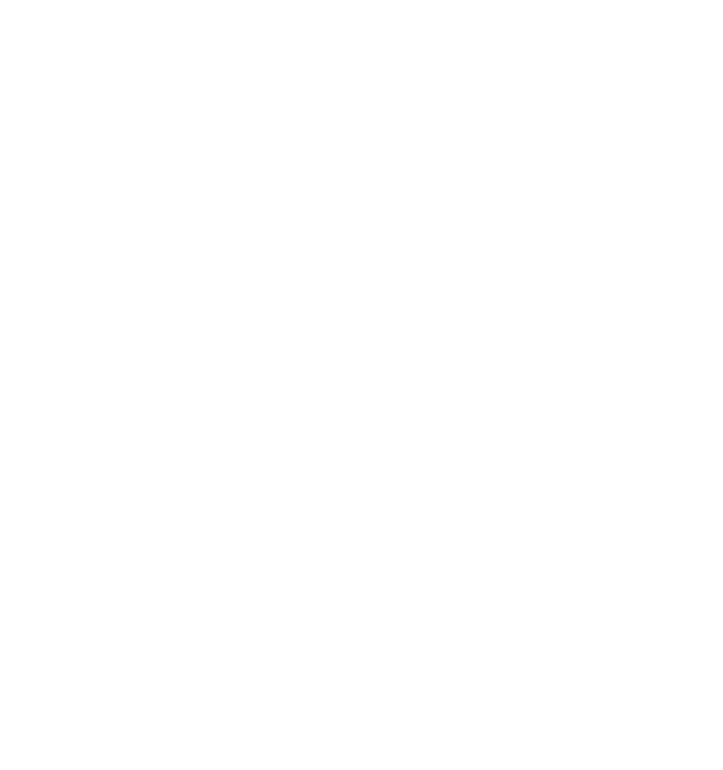
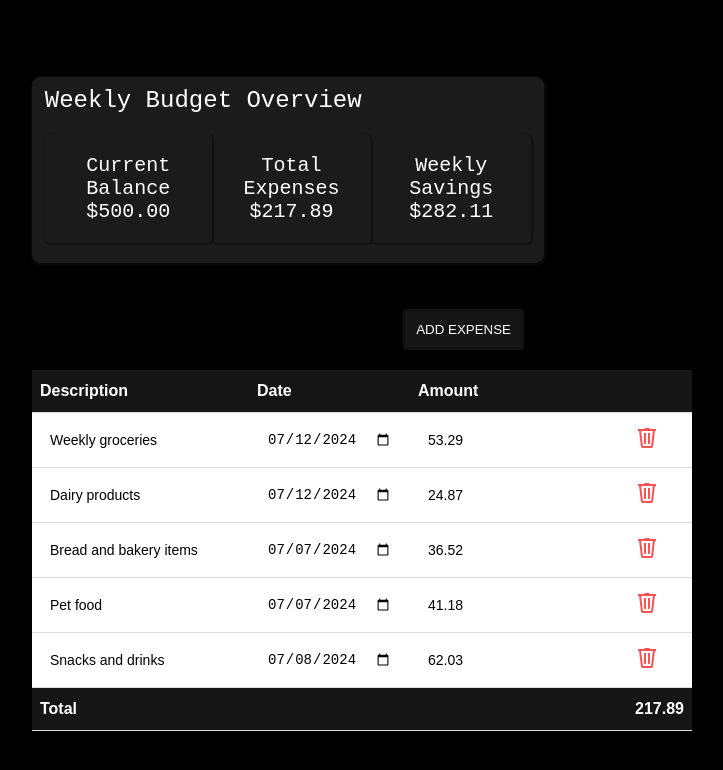
Before and after one commit to Gitbub222/budget-app, a Gatsby site: page / in a window 1280 px wide. Shown: the whole page, without its empty margins (352-1075 px from the left). Built offline with nearby package versions, Linux system fonts and the light colour scheme; Gatsby itself is replaced by a stand-in of ours.

Commit message:
Budget table, prod build

```diff
--- a/package.json
+++ b/package.json
@@ -18,11 +18,13 @@
   "dependencies": {
     "gatsby": "^5.13.5",
     "react": "^18.2.0",
+    "react-beautiful-dnd": "^13.1.1",
     "react-dom": "^18.2.0"
   },
   "devDependencies": {
     "@types/node": "^20.11.19",
     "@types/react": "^18.2.55",
+    "@types/react-beautiful-dnd": "^13.1.8",
     "@types/react-dom": "^18.2.19",
     "typescript": "^5.3.3"
   }
--- /dev/null
+++ b/src/components/budgetoverview.tsx
@@ -0,0 +1,37 @@
+import * as React from 'react'
+import "../styles/budget-overview.css"
+
+const BudgetOverview = ({ totalExpenses }: any) => {
+    const balance = 500;
+    const [savings, SetSavings] = React.useState(balance - totalExpenses)
+
+    React.useEffect(() => {
+        SetSavings(balance - totalExpenses)
+    },
+        [totalExpenses]
+    )
+
+    return (
+        <div className='overview-container'>
+            <div className='title'>
+                <span>Weekly Budget Overview</span>
+            </div>
+            <div className='outer-box'>
+                <div className='box1'>
+                    <span>Current Balance</span>
+                    <span>{`$${balance.toFixed(2)}`}</span>
+                </div>
+                <div className='box2'>
+                    <span>Total Expenses</span>
+                    <span>{`$${totalExpenses.toFixed(2)}`}</span>
+                </div>
+                <div className='box3'>
+                    <span>Weekly Savings</span>
+                    <span>{`$${savings.toFixed(2)}`}</span>
+                </div>
+            </div>
+        </div>
+    )
+}
+
+export default BudgetOverview
--- /dev/null
+++ b/src/components/expensetable.tsx
@@ -0,0 +1,74 @@
+import * as React from 'react';
+import { useState } from "react";
+import { EXPENSE, EXPENSE_FIELD } from '../types/types';
+import { IsDue } from "../helpers/finance";
+
+import '../styles/main.css';
+import '../styles/expense-table.css'
+
+import bin from '../images/bin.png';
+
+const ExpenseTable: React.FC<{
+    setExpenses: React.Dispatch<React.SetStateAction<EXPENSE[]>>;
+    expenses: EXPENSE[];
+    handleChange: (index: number, field: string, value: any) => void;
+    totalExpenses: number;
+}> = ({ setExpenses, expenses, handleChange, totalExpenses }) => {
+
+    const minDate = new Date().toISOString().slice(0, 10)
+
+    const handleDelete = (index: number) => {
+        setExpenses(prevExpenses => prevExpenses.filter((_, i) => i !== index));
+      };
+
+    return (
+        <div className="weekly-table">
+            <button className='add-expense' onClick={() => {
+                const temp = [...expenses]
+                temp.push({ description: "", date: minDate, amount: 0 })
+                setExpenses(temp)
+            }}>ADD EXPENSE</button>
+            <table>
+                <thead>
+                    <tr>
+                        <th>Description</th>
+                        <th>Date</th>
+                        <th>Amount</th>
+                        <th></th>
+                    </tr>
+                </thead>
+                <tbody>
+                    {
+                        expenses.map((expense, index) => (
+                            <tr key={index}>
+                                <td><input type="text" value={expense.description}
+                                    onChange={(e) => handleChange(index, EXPENSE_FIELD.DESCRIPTION, e.target.value)} /></td>
+                                <td><input type="date" value={expense.date} min={minDate}
+                                    onChange={(e) => handleChange(index, EXPENSE_FIELD.DATE, e.target.value)} /></td>
+                                <td><input type="number" value={expense.amount}
+                                    onChange={(e) => handleChange(index, EXPENSE_FIELD.AMOUNT, e.target.value)} /></td>
+                                <td onClick={() => {
+                                    handleDelete(index)
+                                }}><img src={bin} width={24} height={24} /></td>
+                            </tr>
+                        ))
+                    }
+
+                </tbody>
+                <tfoot>
+                    <tr>
+                        <th id="total" >Total</th>
+                        <th></th>
+                        <th></th>
+                        <th style={{ textAlign: "center" }}>{totalExpenses.toFixed(2)}</th>
+                    </tr>
+                </tfoot>
+
+
+
+            </table>
+        </div>
+    )
+}
+
+export default ExpenseTable;
--- /dev/null
+++ b/src/helpers/finance.ts
@@ -0,0 +1,9 @@
+ const IsDue = (date: string) => {
+    if (date.toString().trim() === new Date().toISOString().slice(0, 10)) {
+        return true;
+    } else {
+        return false;
+    }
+}
+
+export {IsDue}
--- a/src/pages/index.tsx
+++ b/src/pages/index.tsx
@@ -1,18 +1,36 @@
-import * as React from "react"
-import type { HeadFC, PageProps } from "gatsby"
+import * as React from "react";
+import { useState } from "react";
+import type { HeadFC, PageProps } from "gatsby";
+import BudgetOverview from "../components/budgetoverview";
+import ExpenseTable from "../components/expensetable";
+import { EXPENSE, EXPENSE_FIELD } from "../types/types";
+
+const IndexPage: React.FC<PageProps> = () => {
+  const [expenses, setExpenses] = useState<EXPENSE[]>([
+    { description: 'Weekly groceries', date: '2024-07-12', amount: 53.29 },
+    { description: 'Dairy products', date: '2024-07-12', amount: 24.87 },
+    { description: 'Bread and bakery items', date: '2024-07-07', amount: 36.52 },
+    { description: 'Pet food', date: '2024-07-07', amount: 41.18 },
+    { description: 'Snacks and drinks', date: '2024-07-08', amount: 62.03 },
+])
+
+const handleChange = (index: number, field: string, value: string) => {
+    const tempExpenses = [...expenses];
+    (tempExpenses[index] as any)[field] = field === EXPENSE_FIELD.AMOUNT ? parseFloat(value) : value;
+    setExpenses(tempExpenses)
+
+}
 
 
+const totalExpenses = expenses.reduce((sum, expense) => sum + expense.amount, 0)
+  return (
+    <main style={{marginBlock: "50px"}}>
+      <BudgetOverview totalExpenses ={totalExpenses} />
+      <ExpenseTable setExpenses={setExpenses} expenses={expenses} handleChange={handleChange} totalExpenses={totalExpenses}/>
+    </main>
+  );
+};
 
+export default IndexPage;
 
-const IndexPage: React.FC<PageProps> = () => {
-  return (
-    <main style={{}}>
-
-
-    </main>
-  )
-}
-
-export default IndexPage
-
-export const Head: HeadFC = () => <title>Home Page</title>
+export const Head: HeadFC = () => <title>Home Page</title>;
--- /dev/null
+++ b/src/styles/budget-overview.css
@@ -0,0 +1,86 @@
+.overview-container {
+    background-color: #1b1b1b;
+    border: 1px solid #0a0a0a;
+    border-radius: 10px;
+    box-shadow: .8px .81px .8px .81px #0a0a0a;
+    font-family: monospace;
+    font-size: 20px;
+    .title{
+        font-size: 24px;
+        margin-top: 10px;
+    }
+    .outer-box {
+        div {
+            box-shadow: 1px 1px 1px 1px #121212;
+            text-align: center;
+            background-color: çç;
+            border-radius: 5px;
+
+            &:hover {
+                opacity: .8;
+                cursor: pointer;
+            }
+
+            span {
+                display: block;
+                font-size: 20px;
+            }
+
+        }
+    }
+
+}
+
+
+/* Small devices (portrait tablets and large phones, 600px and up) */
+@media only screen and (min-width: 600px) {
+
+}
+
+/* Large devices (laptops/desktops, 992px and up) */
+@media only screen and (min-width: 1000px) {
+    .overview-container {
+        width: 56%;
+        display: flex;
+        flex-direction: column;
+
+        .outer-box {
+            width: 100%;
+            display: flex;
+            justify-content: space-between;
+
+            div {
+                border-radius: 5px;
+                padding-inline: 30px;
+                padding-block: 20px;
+                margin-block: 20px;
+            }
+        }
+
+    }
+}
+
+/* Extra large devices (large laptops and desktops, 1200px and up) */
+@media only screen and (min-width: 1100px) {
+    .overview-container {
+        width: 38%;
+        padding-inline: 1%;
+        margin-block: 2%;
+        display: flex;
+        flex-direction: column;
+
+        .outer-box {
+            width: 100%;
+            display: flex;
+            justify-content: space-between;
+
+            div {
+                border-radius: 5px;
+                padding-inline: 30px;
+                padding-block: 20px;
+                margin-block: 20px;
+            }
+        }
+
+    }
+}
--- /dev/null
+++ b/src/styles/expense-table.css
@@ -0,0 +1,59 @@
+@media only screen and (min-width: 1100px) {
+    .weekly-table {
+        width: 40%;
+
+        button{
+            float: right;
+            margin: 20px;
+            border-radius: 3px;
+            border: 3px solid #121212;
+            color: #fff;
+            background: #161616;
+            padding: 10px;
+
+            &:hover{
+                cursor: pointer;
+                opacity: .9;
+            }
+        }
+
+        table {
+            margin: 0;
+            padding: 0;
+            border-collapse: collapse;
+            font-family: Arial, Helvetica, sans-serif;
+            width: 100%;
+            background-color: #fff;
+            outline: none;
+            border: none;
+
+
+            th,
+            td {
+                border-bottom: 1px solid #ddd;
+                padding: 8px;
+
+            }
+
+            th {
+                padding-top: 12px;
+                padding-bottom: 12px;
+                text-align: left;
+                background-color: #161616;
+                color: white;
+            }
+
+
+
+            td {
+                input {
+                    font-size: 14px;
+                    outline: none;
+                    border: none;
+                    padding: 10px;
+                }
+            }
+
+        }
+    }
+}
--- /dev/null
+++ b/src/styles/main.css
@@ -0,0 +1,15 @@
+body,
+main {
+    background-color: black;
+    color: #fff;
+    font-family: 'Lucida Sans', 'Lucida Sans Regular', 'Lucida Grande', 'Lucida Sans Unicode', Geneva, Verdana, sans-serif;
+    margin: 0;
+    padding: 0;
+}
+
+main {
+    display: flex;
+    flex-direction: column;
+    justify-content: center;
+    align-items: center;
+}
--- /dev/null
+++ b/src/types/types.ts
@@ -0,0 +1,11 @@
+export interface EXPENSE {
+    description: string,
+    date: string,
+    amount: number
+}
+
+export enum EXPENSE_FIELD {
+    DESCRIPTION = 'description',
+    DATE = 'date',
+    AMOUNT = 'amount'
+}
```
Also changed, not shown: src/images/bin.png (added), 2 other files.
